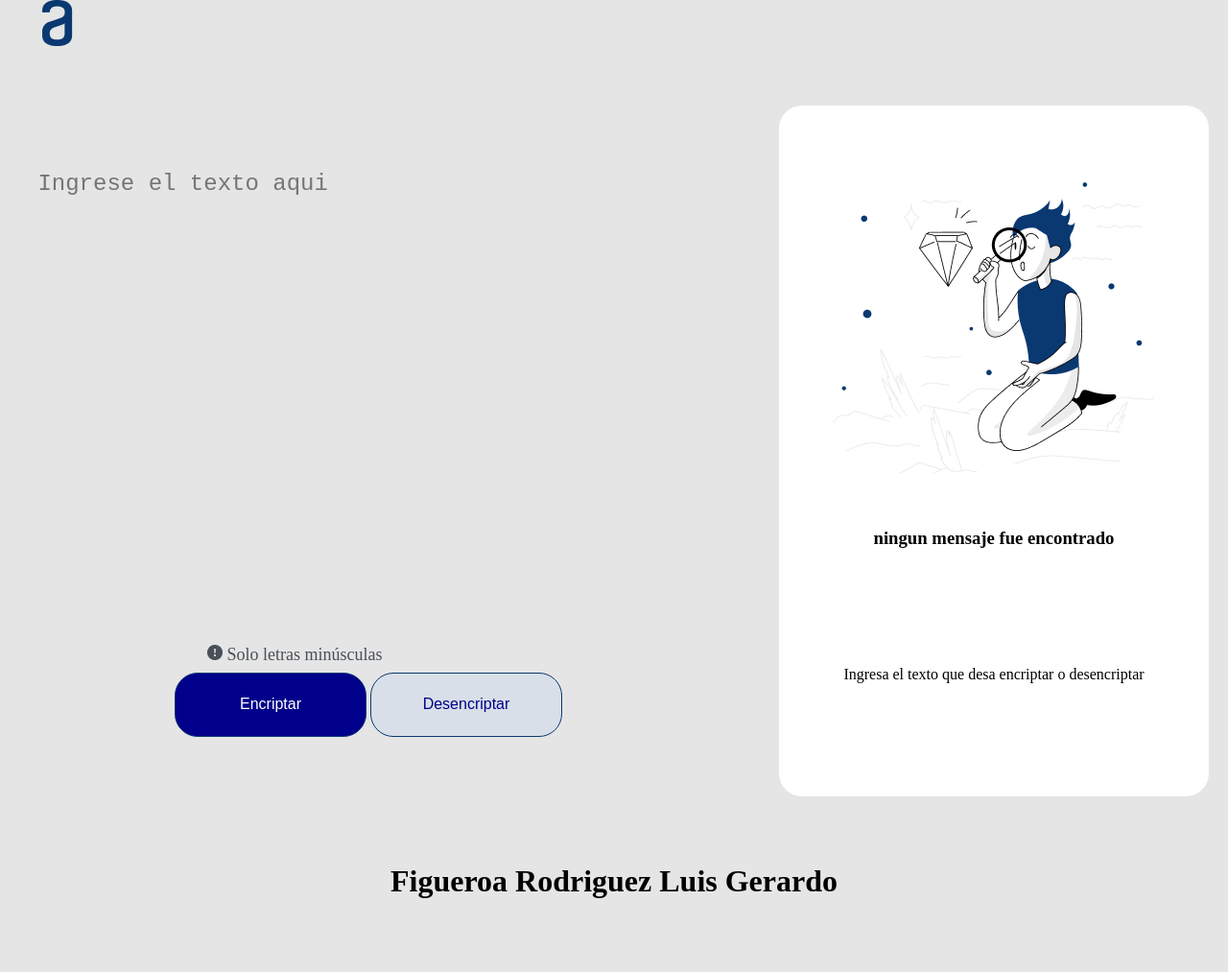
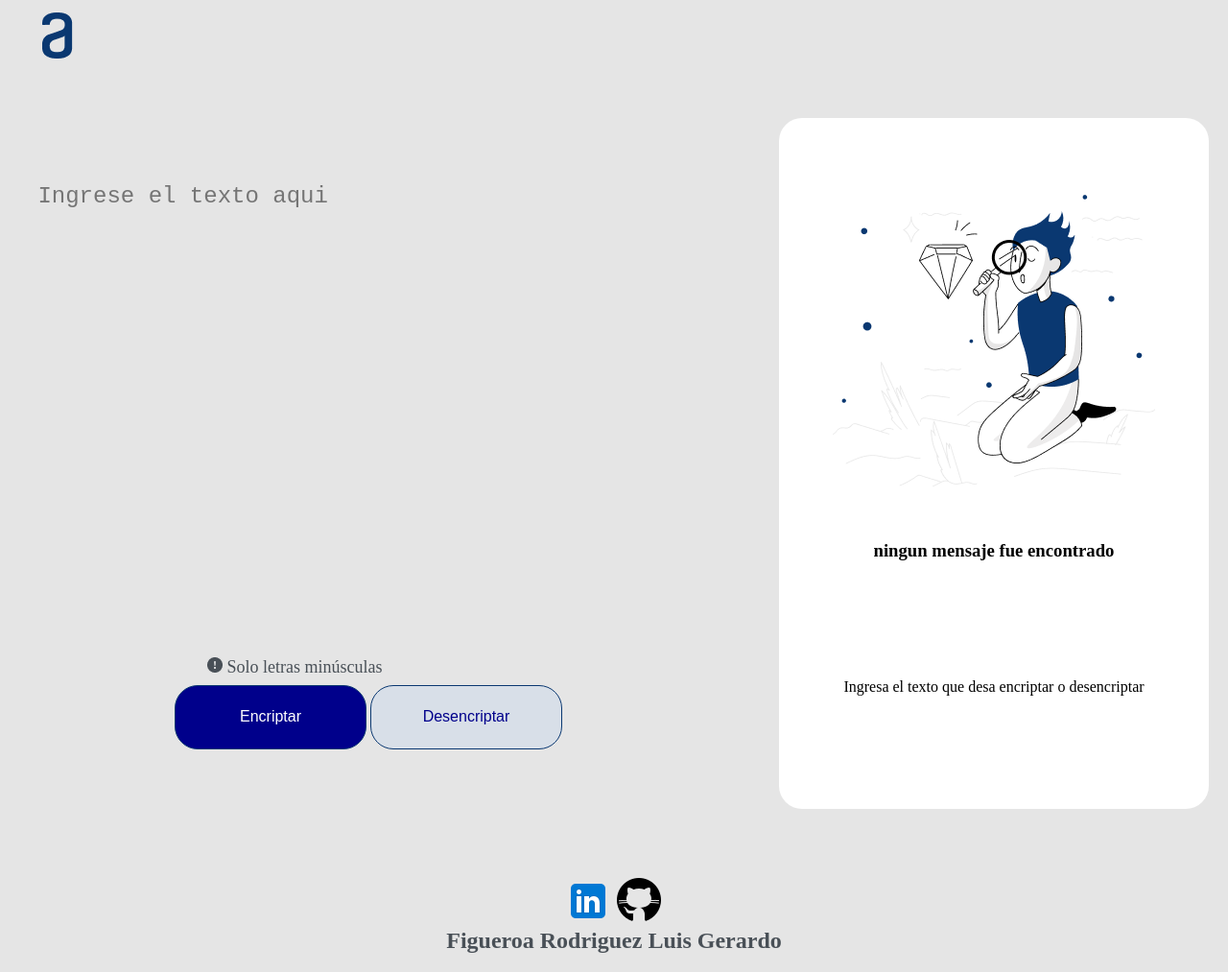
Before and after one commit to gerardo3812/challengeOneCodificador, a plain HTML site: page index.html in a window 1280 px wide. Shown: the whole page at 96% size. Drawn offline with Linux system fonts and the light colour scheme.

Commit message:
Actualizacion pie de pagina V.3

```diff
--- a/index.html
+++ b/index.html
@@ -41,7 +41,11 @@
         </section>
       </main>
       <footer>
-        <h1>Figueroa Rodriguez Luis Gerardo</h1>
+        <section class="contenedor-datosPersonales">
+         <a href="https://www.linkedin.com/in/luis-gerardo-figueroa-rodriguez-069bb1270/"> <img src="imagenes/logo-inkedin.png" alt="logo-linkedin"></a>
+         <a href="https://github.com/gerardo3812"><img src="imagenes/logo-github.png" alt="logo-gitHub"></a>
+          <h1>Figueroa Rodriguez Luis Gerardo</h1>
+        </section>
       </footer>
       <script src="funcionalidad.js"></script>
 </body>
--- a/styles.css
+++ b/styles.css
@@ -5,6 +5,7 @@
 header{
     width: 100%;
     height: 100px;
+    margin-top: 1%;
 }
 main{
     width: 100%;
@@ -127,8 +128,12 @@ footer{
     font-size: 16px;
     background-color: #E5E5E5;
 }
+.contenedor-datosPersonales{
+  display:inline;
+  color: #495057;
+}
 .texto-recuperado{
-    /* width: 100px; */
+    /* width: 100px;  background-color: #E5E5E5;*/
     height: auto;
     font-size: 26px;
     font-family: Arial;
@@ -146,6 +151,7 @@ footer{
     color: #495057;
 }
 /* .vector{
+    #495057;
     margin-left: 5%;
     margin-top: 1%
 } */
```
Also changed, not shown: imagenes/logo-github.png (added), imagenes/logo-inkedin.png (added).
